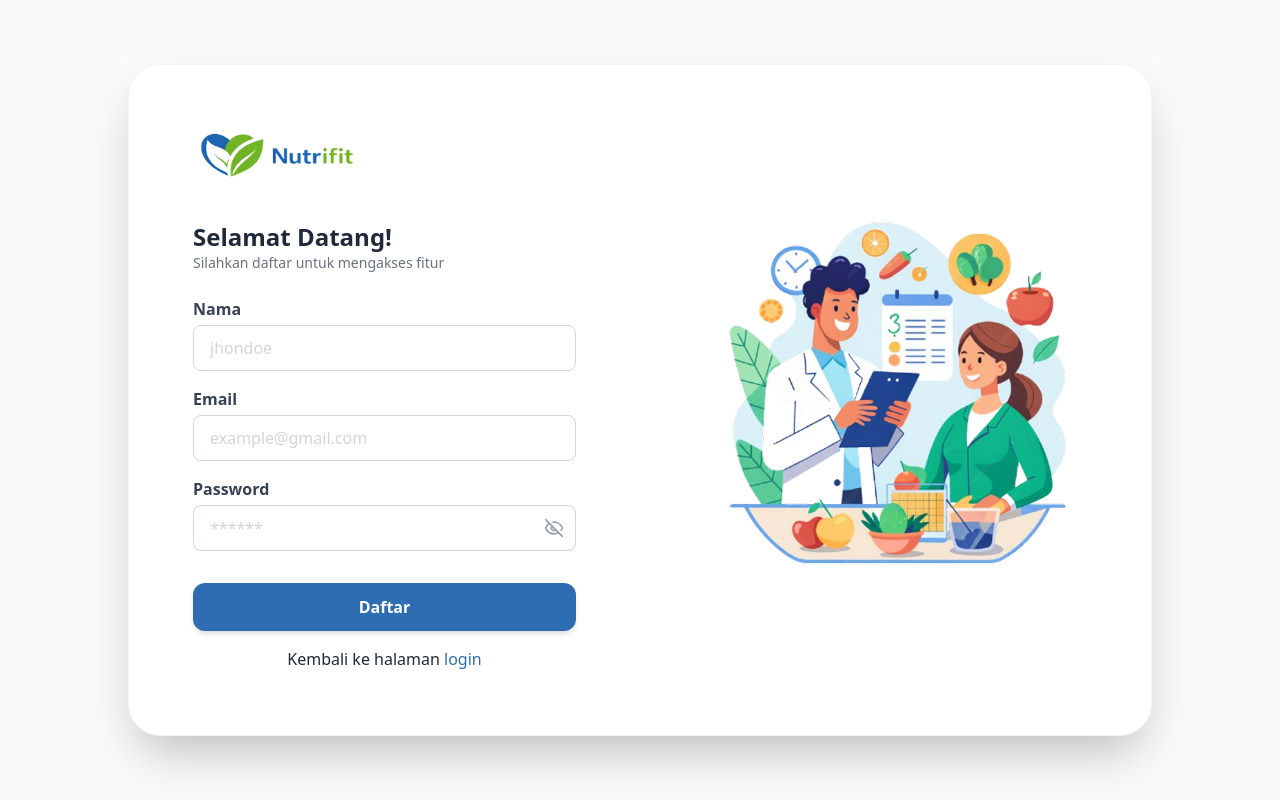
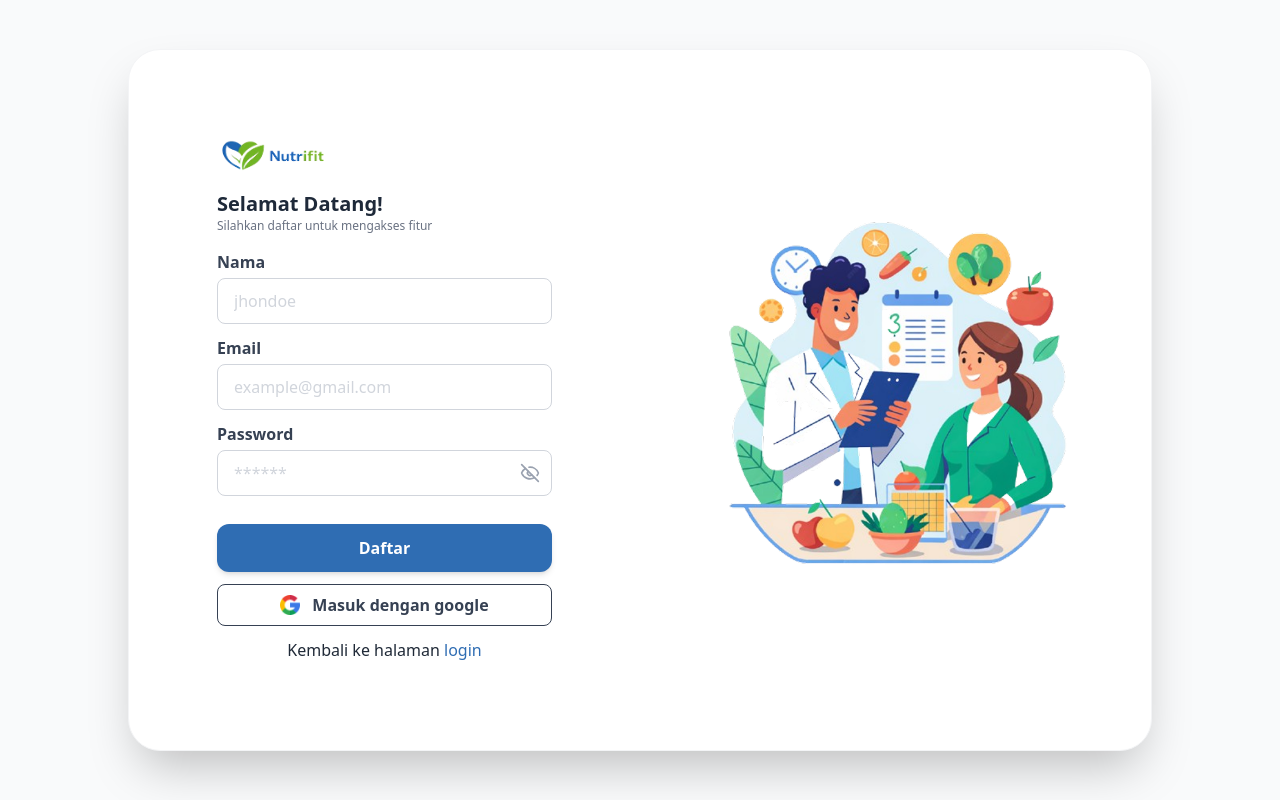
Before and after one commit to Rijalpratama23/nutrifit_WebApp, a Next.js app: page /register in a window 1280 px wide. Built offline with nearby package versions, Linux system fonts and the light colour scheme; no server answers.

Commit message:
add login google to register

```diff
--- /dev/null
+++ b/app/(dashboard)/user/profile/page.tsx
@@ -0,0 +1,9 @@
+import AppBar from "@/components/componentsDashboardUser/appBar/page"
+
+export default function ProfileUser() {
+    return(
+        <div >
+            <AppBar />
+        </div>
+    )
+}
--- a/components/componentsAuth/register/form/page.tsx
+++ b/components/componentsAuth/register/form/page.tsx
@@ -4,22 +4,38 @@ import Image from 'next/image';
 import { Eye, EyeOff } from 'lucide-react';
 import Link from 'next/link';
 import { useRegisterForm } from '../useRegisterForm/page';
+import { supabase } from '@/utils/supabase/client';
+import { toast } from 'react-hot-toast';
 
 export default function FormRegister() {
   const [showPassword, setShowPassword] = useState(false);
   const { formData, loading, errorMsg, handleChange, handleRegister } = useRegisterForm();
 
+  // logical oauth dengan google
+  const handleLoginGoogle = async () => {
+    const { data, error } = await supabase.auth.signInWithOAuth({
+      provider: 'google',
+      options: {
+        redirectTo: `http://localhost:3000/user/dashboardUser`,
+      },
+    });
+    if (error) {
+      toast.error(`login galgal ${error.message}`);
+      return;
+    }
+  };
+
   return (
-    <div className="w-full p-4 md:p-0">
+    <div className="w-full p-4 md:p-6 md:max-h-screen md:overflow-y-auto">
       {' '}
-      <div className="flex items-center justify-center md:justify-start gap-2 mb-8">
-        <Image src="/Logo.png" alt="Logo" width={180} height={80} />
+      <div className="flex items-center justify-center md:justify-start gap-2 mb-3">
+        <Image src="/Logo.png" alt="Logo" width={120} height={50} />
       </div>
-      <div className="mb-6">
-        <h2 className="text-2xl font-bold text-gray-800">Selamat Datang!</h2>
-        <p className="text-gray-500 text-sm">Silahkan daftar untuk mengakses fitur</p>
+      <div className="mb-4">
+        <h2 className="text-xl font-bold text-gray-800">Selamat Datang!</h2>
+        <p className="text-gray-500 text-xs">Silahkan daftar untuk mengakses fitur</p>
       </div>
-      <form onSubmit={handleRegister} className="space-y-4">
+      <form onSubmit={handleRegister} className="space-y-3">
         {errorMsg && <p className="text-xs text-red-500 italic">*{errorMsg}</p>}
 
         <div className="flex flex-col">
@@ -72,7 +88,18 @@ export default function FormRegister() {
           </button>
         </div>
 
-        <p className='text-center'>Kembali ke halaman <Link href='/login'><span className='text-primary cursor-pointer'>login</span></Link></p>
+        {/* login dengan google */}
+        <button onClick={handleLoginGoogle} type="button" className="flex w-full gap-3 justify-center items-center border py-2 rounded-lg font-semibold text-gray-700 hover:bg-gray-50 cursor-pointer">
+          <Image src="/authimg/google.png" alt="google" width={20} height={20} />
+          Masuk dengan google
+        </button>
+
+        <p className="text-center">
+          Kembali ke halaman{' '}
+          <Link href="/login">
+            <span className="text-primary cursor-pointer">login</span>
+          </Link>
+        </p>
       </form>
     </div>
   );
--- a/components/componentsDashboardUser/appBar/page.tsx
+++ b/components/componentsDashboardUser/appBar/page.tsx
@@ -66,15 +66,17 @@ export default function AppBar() {
           <Link href="" className="group">
             <Bell size={24} className="text-gray-700 group-hover:hover-text-primary transition-all duration-300" />
           </Link>
+          <Link href='/user/profile'>
             <div className="flex items-center gap-3 bg-primary py-1.5 pl-2 pr-2 rounded-full shadow-md hover:brightness-110 transition-all cursor-pointer">
               <div className="bg-white rounded-full p-1.5 text-primary">
                 <UserRound size={18} strokeWidth={2.5} />
               </div>
               <p className="text-white font-semibold text-sm">{loading ? 'Loading...' : user?.name || 'User'}</p>
-            <Link href="/profileComponents" className="cursor-pointer">
+              <Link href="/profile" className="cursor-pointer">
                 <CircleArrowLeft className="text-white hover:scale-110 transition-transform" size={20} />
               </Link>
             </div>
+          </Link>
         </div>
       </header>
 
```
Lines whose indentation alone changed are shown as unchanged.
